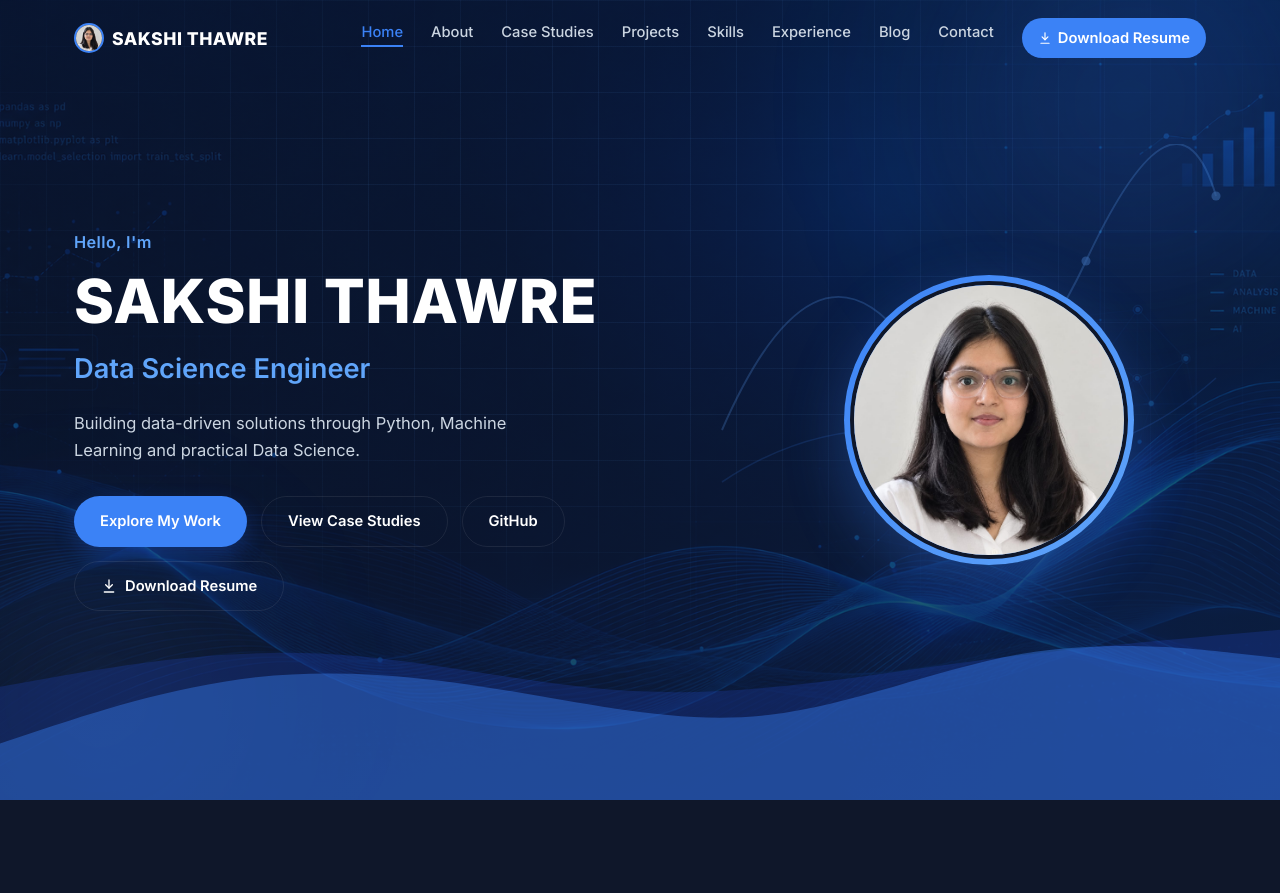
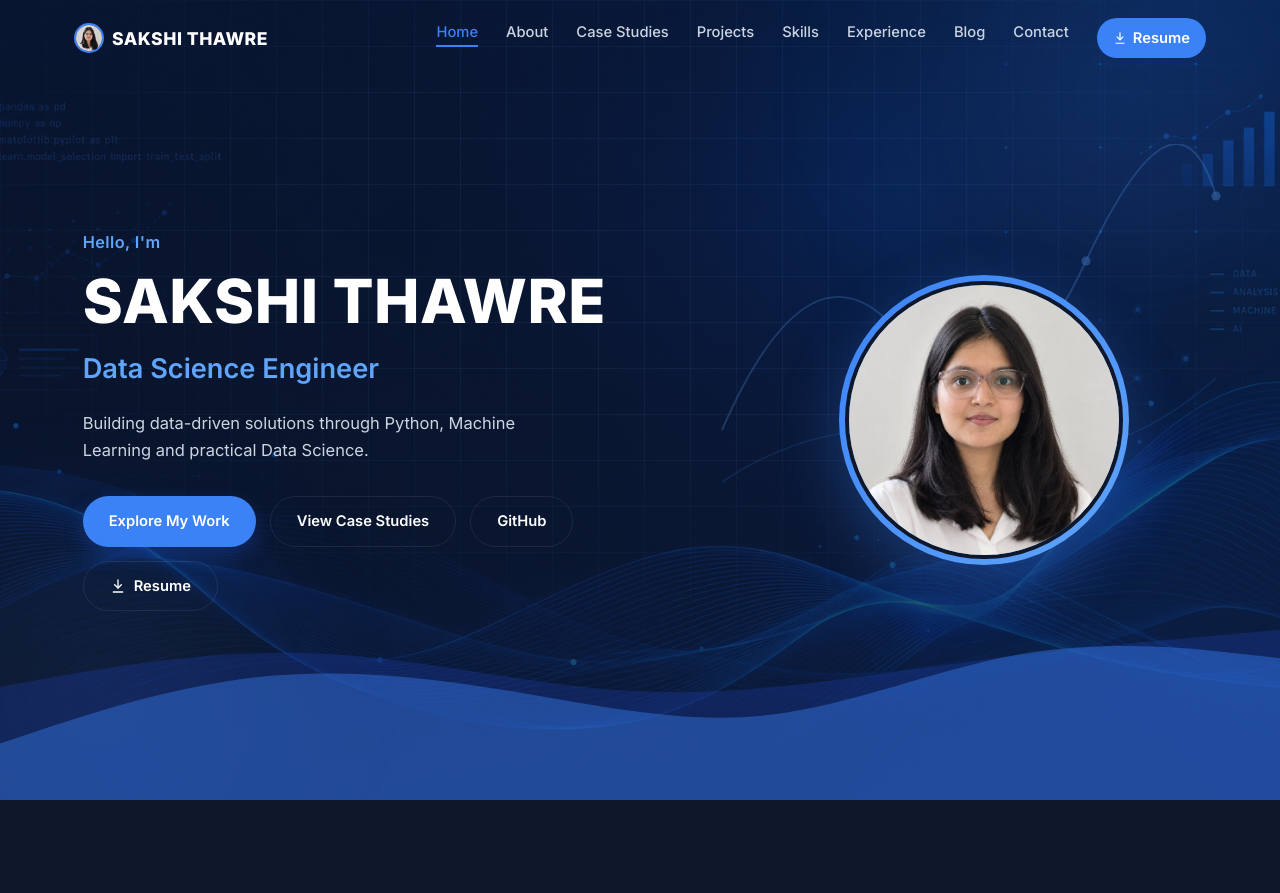
Before and after one commit to SakshiThawre/portfolio, a plain HTML site: page index.html in a window 1280 px wide. Shown: the top 893 px of the page. Drawn offline with Linux system fonts and the light colour scheme.

Commit message:
Updated portfolio

```diff
--- a/index.html
+++ b/index.html
@@ -39,7 +39,7 @@
           <li>
             <a href="assets/Sakshi-Thawre-Resume.pdf" class="nav-link nav-link--resume" download="Sakshi-Thawre-Resume.pdf" target="_blank" rel="noopener noreferrer">
               <svg viewBox="0 0 24 24" fill="none" stroke="currentColor" stroke-width="2" stroke-linecap="round" stroke-linejoin="round"><path d="M12 3v12"/><path d="M7 10l5 5 5-5"/><path d="M5 21h14"/></svg>
-              Download Resume
+              Resume
             </a>
           </li>
         </ul>
@@ -94,7 +94,7 @@
             <a href="#" target="_blank" rel="noopener noreferrer" class="btn btn--outline">GitHub</a>
             <a href="assets/Sakshi-Thawre-Resume.pdf" download="Sakshi-Thawre-Resume.pdf" target="_blank" rel="noopener noreferrer" class="btn btn--outline">
               <svg viewBox="0 0 24 24" width="16" height="16" fill="none" stroke="currentColor" stroke-width="2" stroke-linecap="round" stroke-linejoin="round"><path d="M12 3v12"/><path d="M7 10l5 5 5-5"/><path d="M5 21h14"/></svg>
-              Download Resume
+              Resume
             </a>
           </div>
         </div>
```
Also changed, not shown: about.html (+1 -1 lines), blog-post-template.html (+1 -1 lines), blog.html (+1 -1 lines), case-studies.html (+1 -1 lines), case-study-01.html (+1 -1 lines), case-study-02.html (+1 -1 lines), case-study-03.html (+1 -1 lines), case-study-04.html (+1 -1 lines), case-study-template.html (+1 -1 lines), certifications.html (+1 -1 lines), contact.html (+1 -1 lines), education.html (+1 -1 lines), experience.html (+1 -1 lines), projects.html (+1 -1 lines), 1 more files.
